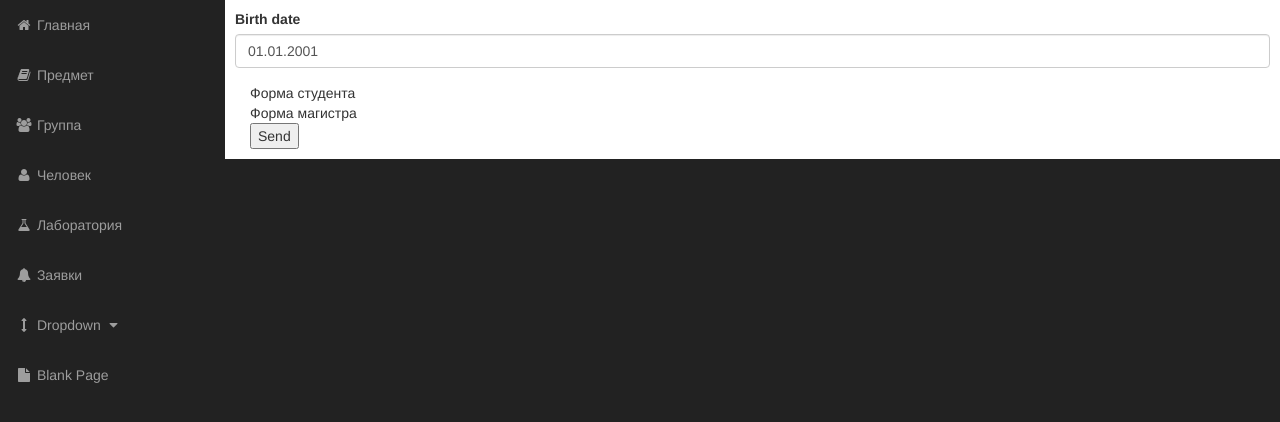
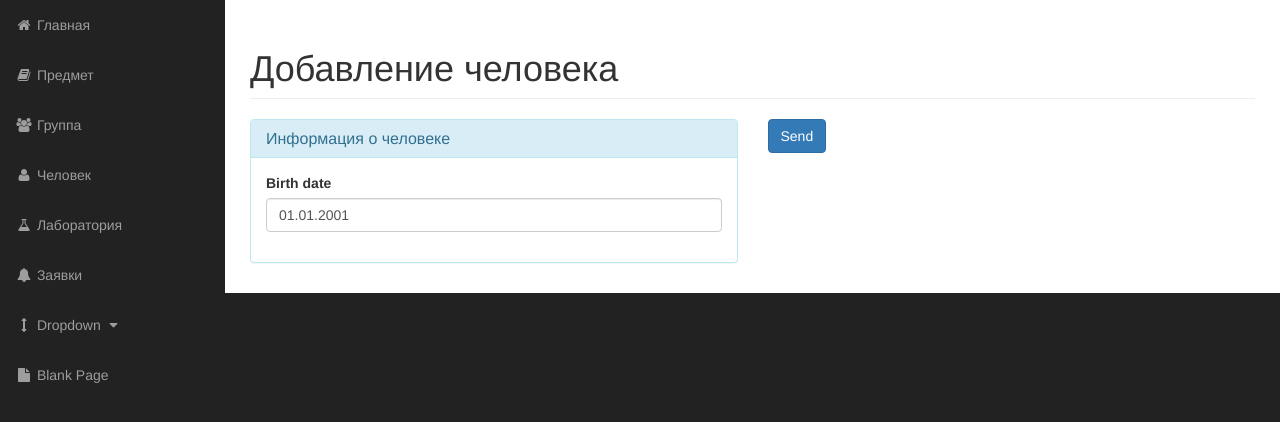
Before and after one commit to FrostFlame/DataNiffler, a Django app: template templates/itis_manage/templates/add_student.html in a window 1280 px wide. Shown: the part 51-473 px from the top of the page. Run offline with Django 3.2, Linux system fonts and the light colour scheme; the template is opened without the code that fills it: values that come from a table or form of the project are taken from there, others are empty; tables that the repository leaves empty hold one stand-in row (values such as "Sample post"); parts of the project's set-up code (start-up, migrations or seed data) failed here and were passed over; some libraries are stand-ins or nearby versions.

Commit message:
Frontend for add person page added

```diff
--- a/templates/base.html
+++ b/templates/base.html
@@ -26,7 +26,7 @@
             Data Niffler
         {% endblock %}
     </title>
-    <link rel="icon" href="{% static 'clipboard.ico' %}">
+    <link rel="icon" href="{% static 'favicon.ico' %}">
 
     <!-- Bootstrap Core CSS -->
     <link href="{% static 'css/bootstrap.min.css' %}" rel="stylesheet">
@@ -158,7 +158,7 @@
                 <div class="row">
                     <div class="col-lg-12">
                         <h1 class="page-header">
-                            Добавление предмета
+                            Заголовок страницы
                         </h1>
                     </div>
                 </div>
--- a/templates/itis_manage/templates/add_student.html
+++ b/templates/itis_manage/templates/add_student.html
@@ -1,13 +1,22 @@
 {% extends 'base.html' %}
 {% load widget_tweaks %}
 {% block title %}
-    Data Niffler - Add student
+    Добавление человека
 {% endblock %}
 
-{% block script %}
-{% endblock %}
 
 {% block content %}
+    <!-- Page Heading -->
+    <div class="row">
+        <div class="col-lg-12">
+            <h1 class="page-header">
+                Добавление человека
+            </h1>
+        </div>
+    </div>
+    <!-- /.row -->
+
+
     {% if messages %}
         <ul class="messages">
             {% for message in messages %}
@@ -15,7 +24,14 @@
             {% endfor %}
         </ul>
     {% endif %}
-    <form method="post" class="form form-horizontal">
+    <div class="row">
+        <form method="post">
+            <div class="col-lg-6">
+                <div class="panel panel-info">
+                    <div class="panel-heading">
+                        <h3 class="panel-title">Информация о человеке</h3>
+                    </div>
+                    <div class="panel-body">
                         {% csrf_token %}
                         {% for field in person_form.visible_fields %}
                             <div class="form-group">
@@ -26,18 +42,67 @@
                                 {% endfor %}
                             </div>
                         {% endfor %}
-        <details>
-            <summary>Форма студента</summary>
-            {{ student_form.as_p }}
-        </details>
-        <details>
-            <summary>Форма магистра</summary>
-            {{ magistr_form.as_p }}
-        </details>
+                    </div>
+                </div>
+            </div>
+            <div class="col-lg-6">
+                <div class="panel panel-info" id="student_form" hidden>
+                    <div class="panel-body">
+                        {% for field in student_form.visible_fields %}
+                            <div class="form-group">
+                                <label for="{{ field.id_for_label }}">{{ field.label }}</label>
+                                {{ field|add_class:'form-control' }}
+                                {% for error in field.errors %}
+                                    <span class="help-block">{{ error }}</span>
+                                {% endfor %}
+                            </div>
+                        {% endfor %}
+                    </div>
+                </div>
+
+                <div class="panel panel-info" id="magistr_form" hidden>
+                    <div class="panel-body">
+                        {% for field in magistr_form.visible_fields %}
+                            <div class="form-group">
+                                <label for="{{ field.id_for_label }}">{{ field.label }}</label>
+                                {{ field|add_class:'form-control' }}
+                                {% for error in field.errors %}
+                                    <span class="help-block">{{ error }}</span>
+                                {% endfor %}
+                            </div>
+                        {% endfor %}
+                    </div>
+                </div>
+
                 <input type="hidden" id="hidden_student_form" name="student_filled" value="False"/>
                 {% if not read %}
-            <button type="submit" value="">Send</button>
+                    <button class="btn btn-primary btn-cons" type="submit">Send</button>
                 {% endif %}
+            </div>
         </form>
 
+    </div>
+
+    <script>
+        $('#id_status').change(function () {
+            $('#student_form').hide();
+            $('#magistr_form').hide();
+            var selected = $('#id_status').val();
+            selected.forEach(function (item, i, arr) {
+                /*
+                 ATTENTION!
+                 ID = 1 - Студент (Бакалавриат)
+                 ID = 2 - Магистрант
+                 */
+                if (item == 1) {
+                    $('#student_form').show();
+                }
+                if (item == 2) {
+                    $('#magistr_form').show();
+                }
+            });
+
+        })
+    </script>
+
 {% endblock %}
```
Also changed, not shown: static/clipboard.ico (deleted). Lines whose indentation alone changed are shown as unchanged.
